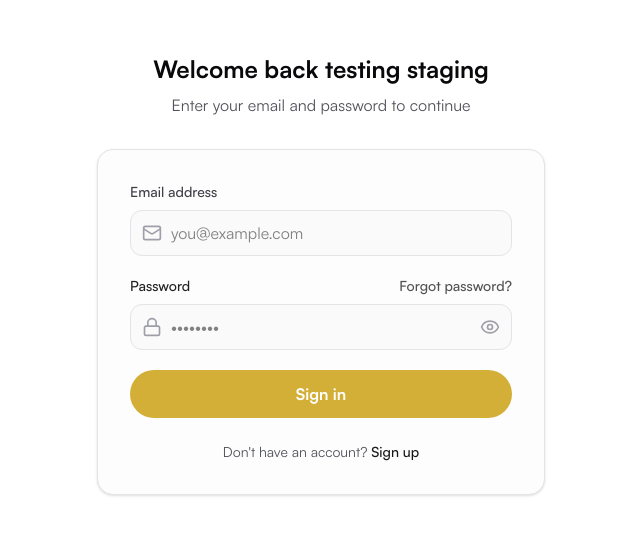
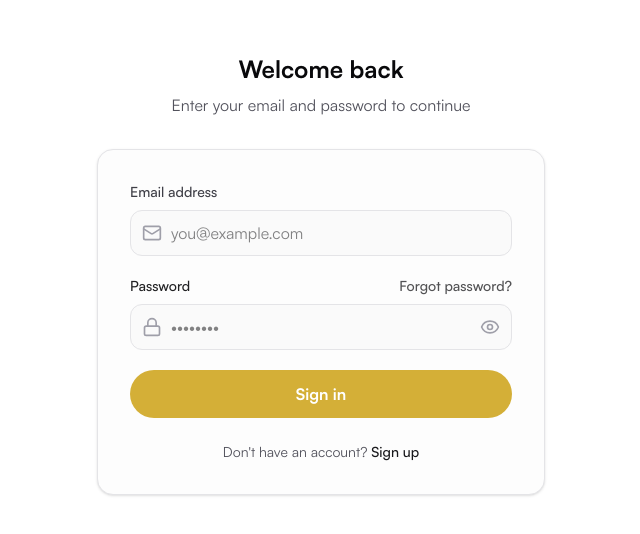
Before and after one commit to Chair-fill/chair-fill-frontend, a Next.js app: page /login in a window 1280 px wide. Shown: the part 126-660 px from the top of the page, without its empty margins (319-959 px from the left). Built offline with nearby package versions, Linux system fonts and the light colour scheme; no server answers.

Commit message:
chore: done testing staging setup

```diff
--- a/app/login/page.tsx
+++ b/app/login/page.tsx
@@ -164,7 +164,7 @@
   return (
     <AuthLayout>
       <div className="text-center mb-8 flex flex-col items-center">
-        <h1 className="text-2xl font-bold text-foreground">Welcome back testing staging</h1>
+        <h1 className="text-2xl font-bold text-foreground">Welcome back</h1>
         <p className={AUTH_SUBTITLE}>
           {step === "credentials"
             ? "Enter your email and password to continue"
```
